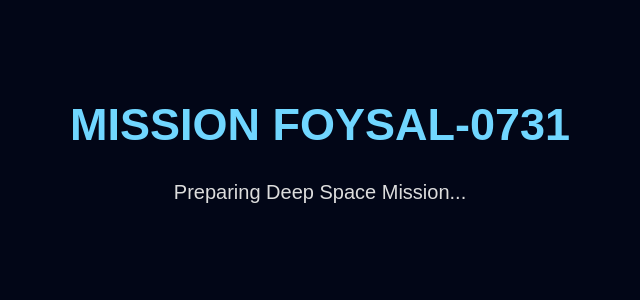
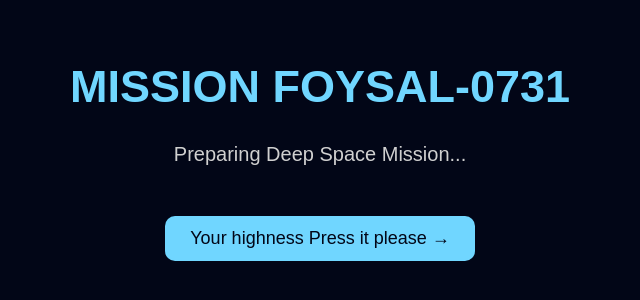
Before and after one commit to nowii7/Wishes, a plain HTML site: page index.html in a window 1280 px wide. Shown: the part 254-554 px from the top of the page, without its empty margins (320-960 px from the left). Drawn offline with Linux system fonts and the light colour scheme.

Commit message:
Update index.html

```diff
--- a/index.html
+++ b/index.html
@@ -1,44 +1,67 @@
-
-
 <!DOCTYPE html>
-<html>
-
+<html lang="en">
 <head>
-
 <meta charset="UTF-8">
-
-<meta name="viewport"
-content="width=device-width,initial-scale=1">
-
+<meta name="viewport" content="width=device-width, initial-scale=1.0">
 <title>MISSION : FOYSAL-0731</title>
 
-<link rel="stylesheet"
-href="style.css">
+<style>
+body{
+    margin:0;
+    background:#020617;
+    color:white;
+    font-family:Arial, sans-serif;
+    display:flex;
+    justify-content:center;
+    align-items:center;
+    height:100vh;
+}
+
+.container{
+    text-align:center;
+}
+
+h1{
+    color:#70d6ff;
+    font-size:45px;
+}
+
+p{
+    color:#d0d0d0;
+    font-size:20px;
+}
+
+button{
+    margin-top:30px;
+    padding:12px 25px;
+    font-size:18px;
+    background:#70d6ff;
+    color:#020617;
+    border:none;
+    border-radius:10px;
+    cursor:pointer;
+}
+
+button:hover{
+    background:#9be7ff;
+}
+</style>
 
 </head>
 
 <body>
 
-<div id="game">
+<div class="container">
 
-<h1>
+<h1>MISSION FOYSAL-0731</h1>
 
-MISSION
+<p>Preparing Deep Space Mission...</p>
 
-FOYSAL-0731
-
-</h1>
-
-<p>
-
-Preparing Deep Space Mission...
-
-</p>
+<a href="page2.html">
+<button>Your highness Press it please  →</button>
+</a>
 
 </div>
 
-<script src="script.js"></script>
-
 </body>
-
 </html>
```
